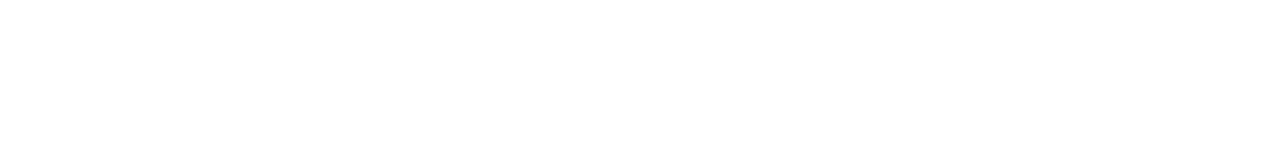
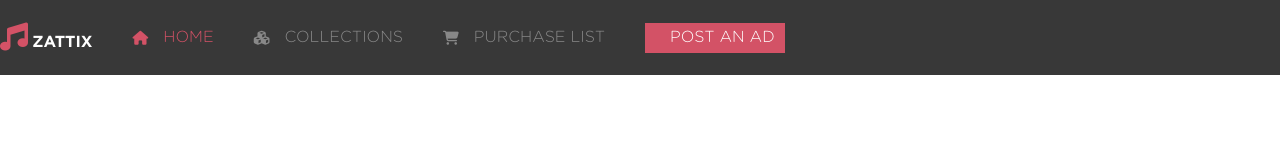
Before and after one commit to ivanid22/zattix-store-front, a plain HTML site: page index.html in a window 1280 px wide. Drawn offline with nearby package versions, Linux system fonts and the light colour scheme.

Commit message:
added navbar

```diff
--- a/assets/styles/style.css
+++ b/assets/styles/style.css
@@ -0,0 +1,82 @@
+@font-face {
+  font-family: "Gotham Bold";
+  font-style: normal;
+  font-weight: normal;
+  src: local("Gotham Bold"), url("../fonts/gotham-bold.woff") format("woff");
+}
+
+@font-face {
+  font-family: "Gotham Rounded Light";
+  font-style: normal;
+  font-weight: normal;
+  src: local("Gotham Rounded Light"), url("../fonts/gotham-rounded-light.woff") format("woff");
+}
+
+html {
+  height: 100%;
+  width: 100%;
+}
+
+:root {
+  --color-1: #d35266;
+  --color-2: #888;
+  --color-3: #383838;
+}
+
+header {
+  width: 100%;
+}
+
+nav {
+  color: white;
+  font: 14px "Gotham Bold", sans-serif;
+  text-transform: uppercase;
+  background-color: var(--color-3);
+  height: 75px;
+}
+
+.nav-content {
+  display: flex;
+  height: 100%;
+  justify-content: space-between;
+}
+
+.nav-links {
+  display: flex;
+  align-items: center;
+}
+
+.nav-links > * {
+  height: 30px;
+}
+
+.nav-logo > i {
+  color: var(--color-1);
+}
+
+.nav-logo > span {
+  font-size: 16px;
+}
+
+.nav-element {
+  color: var(--color-2);
+  display: flex;
+  align-items: center;
+  margin-left: 40px;
+}
+
+.nav-element > span {
+  white-space: normal;
+  font: 16px "Gotham Rounded Light", sans-serif;
+  margin-left: 15px;
+}
+
+.nav-links .nav-element:nth-child(2) {
+  color: var(--color-1);
+}
+
+.nav-links .nav-element:last-child {
+  color: white;
+  background-color: var(--color-1);
+  padding: 5px 10px;
+}
--- a/index.html
+++ b/index.html
@@ -1,12 +1,64 @@
 <html lang="en">
-<head>
-    <meta charset="UTF-8">
-    <meta name="viewport" content="width=device-width, initial-scale=1.0">
-    <meta http-equiv="X-UA-Compatible" content="ie=edge">
-    <link rel="stylesheet" href="./assets/styles/style.css">
+  <head>
+    <meta charset="UTF-8" />
+    <meta name="viewport" content="width=device-width"/>
+    <meta http-equiv="X-UA-Compatible" content="ie=edge" />
+    <link
+      rel="stylesheet"
+      href="https://stackpath.bootstrapcdn.com/bootstrap/4.4.1/css/bootstrap.min.css"
+      integrity="sha384-Vkoo8x4CGsO3+Hhxv8T/Q5PaXtkKtu6ug5TOeNV6gBiFeWPGFN9MuhOf23Q9Ifjh"
+      crossorigin="anonymous"
+    />
+    <link rel="stylesheet" href="./assets/styles/style.css" />
     <title>Document</title>
-</head>
-<body>
-
-</body>
+  </head>
+  <body>
+    <header>
+      <nav>
+        <div class="nav-content">
+            <div class="nav-links">
+                <div class="nav-logo">
+                    <i class="fas fa-music fa-2x"></i>
+                    <span>zattix</span>
+                </div>
+                <div class="nav-element">
+                    <i class="fas fa-home"></i>
+                    <span>home</span>
+                </div>
+                <div class="nav-element">
+                    <i class="fas fa-cubes"></i>
+                    <span>collections</span>
+                </div>
+                <div class="nav-element">
+                    <i class="fas fa-shopping-cart"></i>
+                    <span>purchase list</span>
+                </div>
+                <div class="nav-element">
+                    <span>post an ad</span>
+                </div>
+            </div>
+            <div class="nav-auth"></div>
+        </div>
+      </nav>
+    </header>
+    <script
+      src="https://kit.fontawesome.com/c0ee282a11.js"
+      crossorigin="anonymous"
+    ></script>
+    <script
+      src="https://code.jquery.com/jquery-3.4.1.slim.min.js"
+      integrity="sha384-J6qa4849blE2+poT4WnyKhv5vZF5SrPo0iEjwBvKU7imGFAV0wwj1yYfoRSJoZ+n"
+      crossorigin="anonymous"
+    ></script>
+    <script
+      src="https://cdn.jsdelivr.net/npm/popper.js@1.16.0/dist/umd/popper.min.js"
+      integrity="sha384-Q6E9RHvbIyZFJoft+2mJbHaEWldlvI9IOYy5n3zV9zzTtmI3UksdQRVvoxMfooAo"
+      crossorigin="anonymous"
+    ></script>
+    <script
+      src="https://stackpath.bootstrapcdn.com/bootstrap/4.4.1/js/bootstrap.min.js"
+      integrity="sha384-wfSDF2E50Y2D1uUdj0O3uMBJnjuUD4Ih7YwaYd1iqfktj0Uod8GCExl3Og8ifwB6"
+      crossorigin="anonymous"
+    ></script>
+  </body>
 </html>
```
Also changed, not shown: assets/fonts/gotham-bold.woff (added), assets/fonts/gotham-rounded-light.woff (added).
